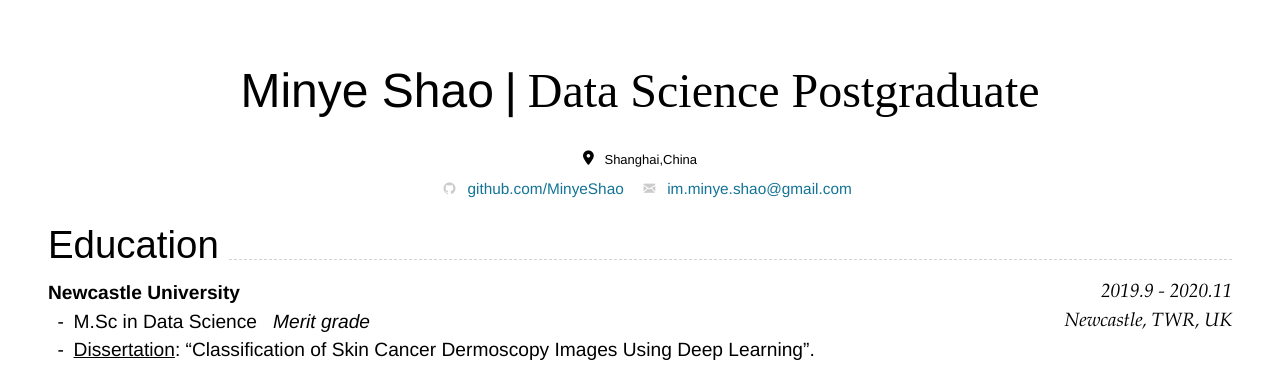
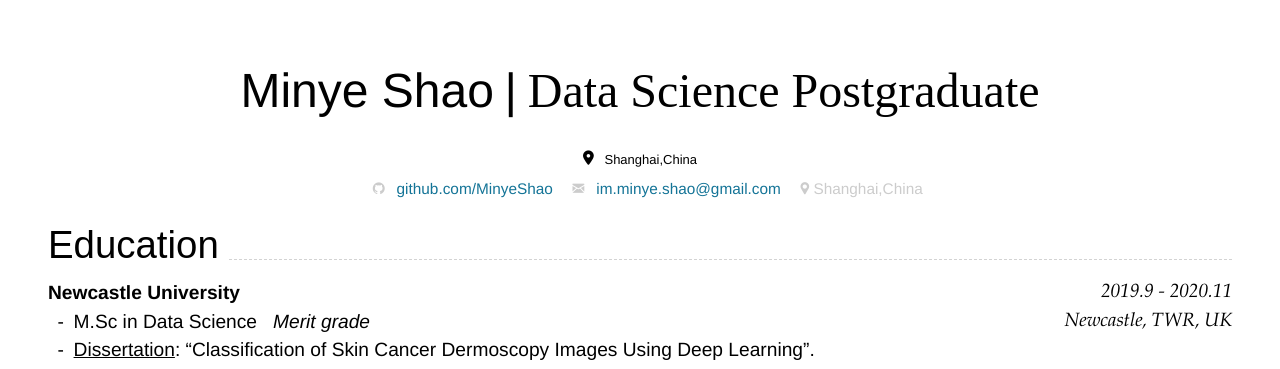
Before and after one commit to MinyeShao/CV_Markdown, a Jekyll site: the page built from index.md, in a window 1280 px wide. Shown: the top 369 px of the page. Built offline with Jekyll 4.4.1, drawn with Linux system fonts in a browser that asks for light colours; nearby versions of some CDN libraries.

Commit message:
Update index.md

```diff
--- a/index.md
+++ b/index.md
@@ -8,8 +8,8 @@ github:
 email:
   url: mailto:im.minye.shao@gmail.com
   text: im.minye.shao@gmail.com
-
-
+address:
+  Shanghai,China
 
 
 ---
```
